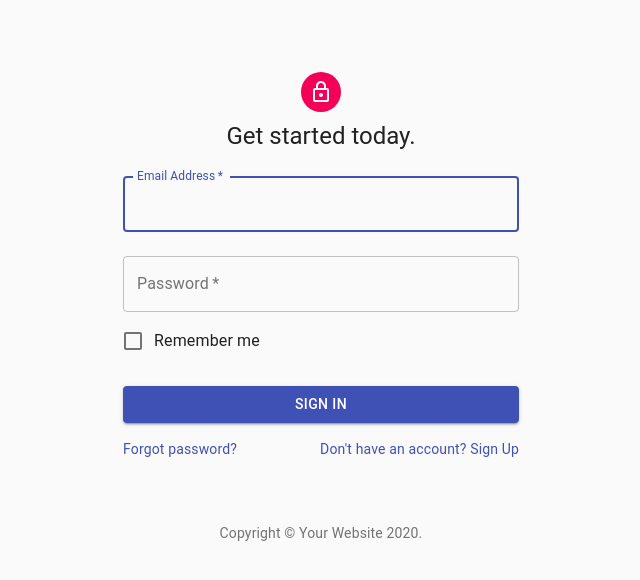
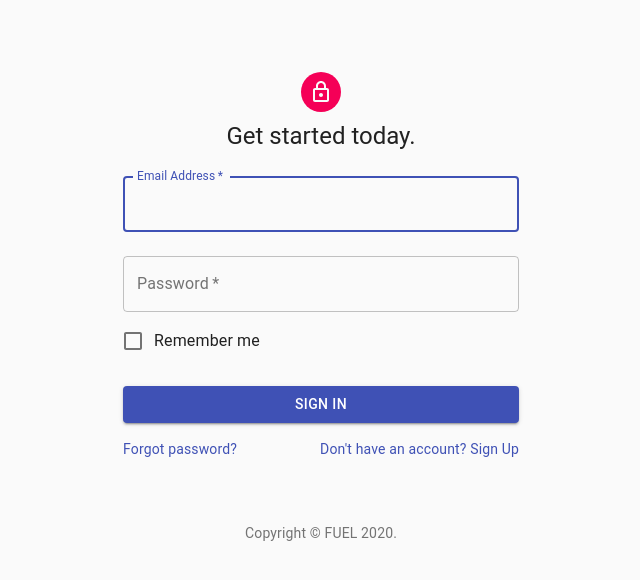
Before and after one commit to dastryyy/FoodLogRepo, a React (Create React App) app: page / in a window 1280 px wide. Shown: the top 580 px of the page, without its empty margins (319-959 px from the left). Built offline with nearby package versions, Linux system fonts and the light colour scheme.

Commit message:
Added some redirecting between homepage and register

```diff
--- a/src/components/Homepage.jsx
+++ b/src/components/Homepage.jsx
@@ -18,7 +18,7 @@ function Copyright() {
     <Typography variant="body2" color="textSecondary" align="center">
       {'Copyright © '}
       <Link color="inherit" href="https://material-ui.com/">
-        Your Website
+        FUEL
       </Link>{' '}
       {new Date().getFullYear()}
       {'.'}
@@ -102,7 +102,7 @@ export default function SignIn() {
               </Link>
             </Grid>
             <Grid item>
-              <Link href="#" variant="body2">
+              <Link href="/register" variant="body2">
                 {"Don't have an account? Sign Up"}
               </Link>
             </Grid>
--- a/src/components/Register.jsx
+++ b/src/components/Register.jsx
@@ -18,7 +18,7 @@ function Copyright() {
     <Typography variant="body2" color="textSecondary" align="center">
       {'Copyright © '}
       <Link color="inherit" href="https://material-ui.com/">
-        Your Website
+        FUEL
       </Link>{' '}
       {new Date().getFullYear()}
       {'.'}
@@ -125,7 +125,7 @@ export default function SignUp() {
           </Button>
           <Grid container justify="flex-end">
             <Grid item>
-              <Link href="#" variant="body2">
+              <Link href="/" variant="body2">
                 Already have an account? Sign in
               </Link>
             </Grid>
```
